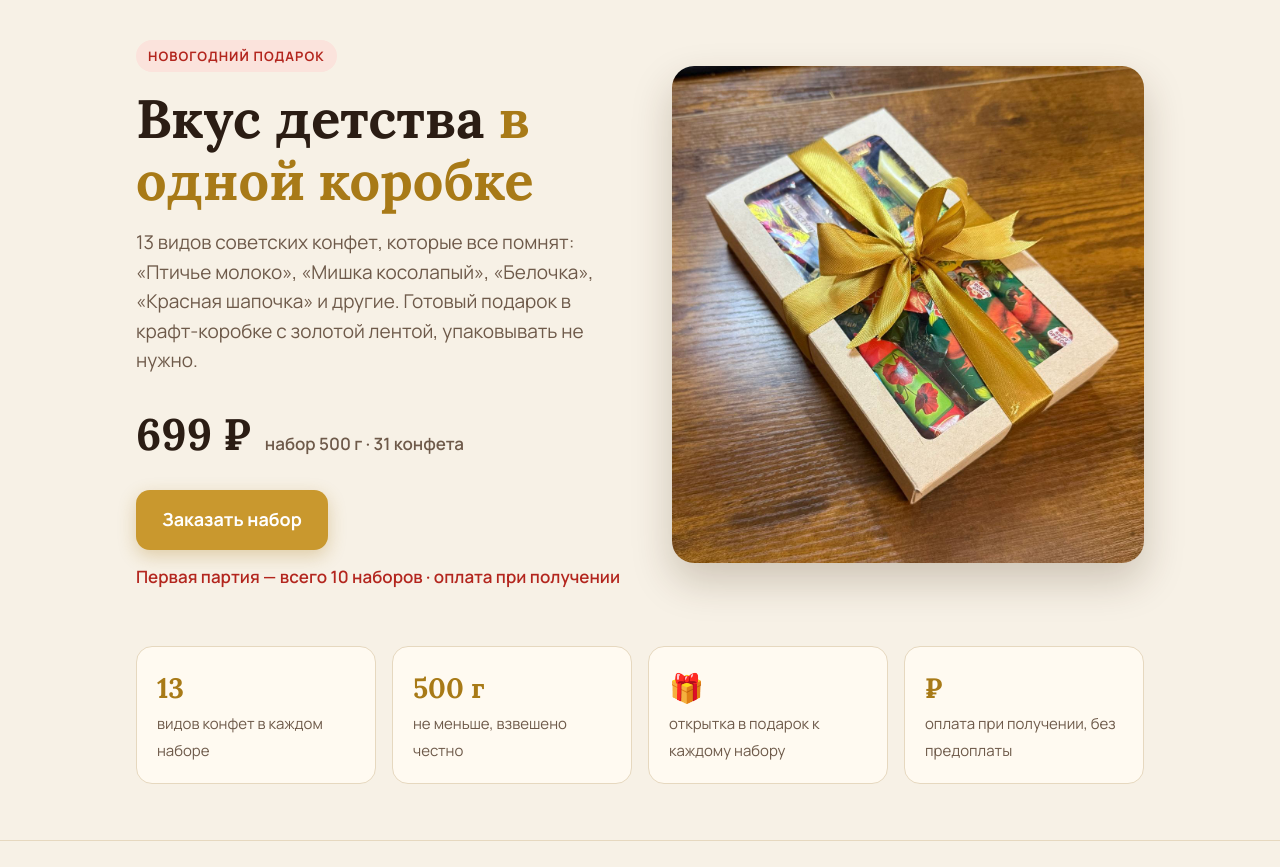
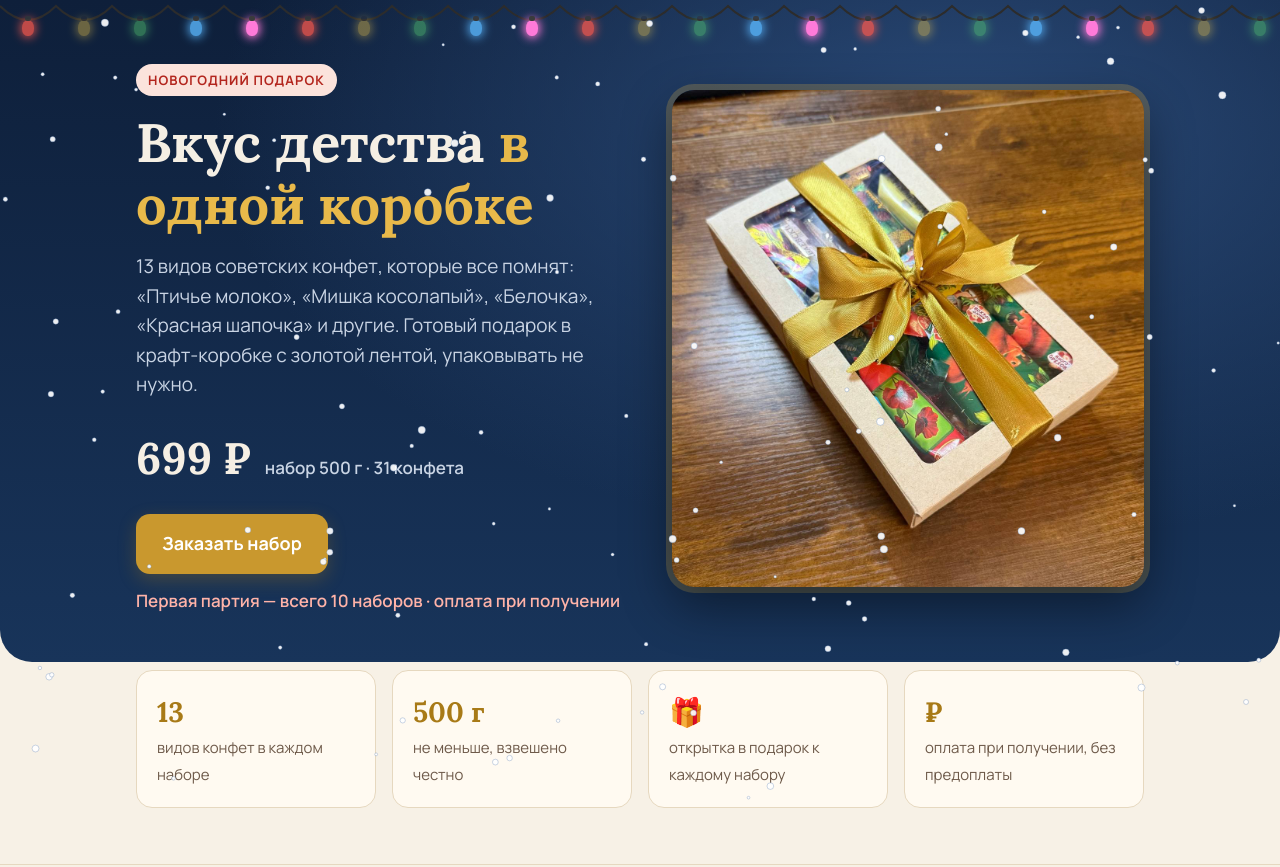
Before and after one commit to 666zhurkin228-alt/konfety-landing, a plain HTML site: page index.html in a window 1280 px wide. Shown: the top 867 px of the page. Drawn offline with Linux system fonts and the light colour scheme.

Commit message:
Новогодний дизайн: ночная шапка, гирлянда, падающий снег
Co-Authored-By: Claude Opus 5.5 <noreply@anthropic.com>

```diff
--- a/index.html
+++ b/index.html
@@ -87,6 +87,32 @@
   .cta p{opacity:.9;margin:0 0 22px}
   footer{text-align:center;color:var(--muted);font-size:14px;padding:0 0 36px}
 
+  /* New Year: night hero */
+  .hero{position:relative;overflow:hidden;color:#f5efe4;
+    background:radial-gradient(ellipse at 75% 20%,#2a4a78 0%,transparent 55%),linear-gradient(180deg,#0e1f3a 0%,#18345a 100%);
+    padding-top:64px;border-radius:0 0 32px 32px}
+  .hero .lead{color:#c9d4e4}
+  .hero .weight{color:#c9d4e4}
+  .hero .stock{color:#ffb3a8}
+  .hero h1 em{color:#e8b94a}
+  .hero .hero-photo{box-shadow:0 18px 50px rgba(0,0,0,.45),0 0 0 6px rgba(232,185,74,.25)}
+
+  /* Garland */
+  .garland{position:absolute;left:0;right:0;top:0;height:46px;pointer-events:none}
+  .garland svg{position:absolute;inset:0;width:100%;height:100%}
+  .bulb{position:absolute;width:12px;height:16px;border-radius:50% 50% 45% 45%;transform:translateX(-50%);
+    box-shadow:0 0 10px 2px currentColor;background:currentColor;animation:twinkle 1.8s ease-in-out infinite}
+  .bulb::before{content:"";position:absolute;left:3px;top:-4px;width:6px;height:5px;background:#3b3b3b;border-radius:2px}
+  @keyframes twinkle{0%,100%{opacity:1}50%{opacity:.35}}
+
+  /* Snow */
+  #snow{position:fixed;inset:0;width:100%;height:100%;pointer-events:none;z-index:5}
+
+  @media (prefers-reduced-motion:reduce){
+    .bulb{animation:none}
+    #snow{display:none}
+  }
+
   /* Order form */
   .order{display:grid;grid-template-columns:1fr 1fr;gap:28px;text-align:left;align-items:start;margin-top:8px}
   .order label{display:block;font-weight:600;margin-bottom:8px}
@@ -110,7 +136,7 @@
   .sticky{display:none}
 
   @media (max-width:820px){
-    .hero{padding:24px 0 32px}
+    .hero{padding:58px 0 32px;border-radius:0 0 24px 24px}
     .hero-grid,.comp-grid{grid-template-columns:1fr;gap:26px}
     .hero-photo{order:-1}
     .features{grid-template-columns:repeat(2,1fr)}
@@ -126,6 +152,7 @@
 <body>
 
 <header class="hero">
+  <div class="garland" id="garland" aria-hidden="true"></div>
   <div class="wrap hero-grid">
     <div>
       <span class="eyebrow">Новогодний подарок</span>
@@ -316,5 +343,66 @@
 
   update();
 </script>
+
+<canvas id="snow" aria-hidden="true"></canvas>
+<script>
+  // Гирлянда: провод-дуги и лампочки по ширине экрана
+  (function () {
+    var g = document.getElementById("garland");
+    var colors = ["#ff5a4e", "#ffd34e", "#5ee07a", "#5ab8ff", "#ff7ad9"];
+    function build() {
+      var w = g.clientWidth, step = 56, n = Math.ceil(w / step) + 1, sag = 14, html = "";
+      var path = "M0 6";
+      for (var i = 0; i < n; i++) {
+        var x0 = i * step, x1 = x0 + step;
+        path += " Q" + (x0 + step / 2) + " " + (6 + sag * 2) + " " + x1 + " 6";
+        var c = colors[i % colors.length];
+        html += '<span class="bulb" style="left:' + (x0 + step / 2) + 'px;top:' + (6 + sag) + 'px;color:' + c +
+                ';animation-delay:' + ((i % 5) * 0.35) + 's"></span>';
+      }
+      g.innerHTML = '<svg viewBox="0 0 ' + w + ' 46" preserveAspectRatio="none"><path d="' + path +
+                    '" fill="none" stroke="#2c2c2c" stroke-width="2"/></svg>' + html;
+    }
+    build();
+    var t; window.addEventListener("resize", function () { clearTimeout(t); t = setTimeout(build, 150); });
+  })();
+
+  // Снег
+  (function () {
+    if (window.matchMedia && window.matchMedia("(prefers-reduced-motion: reduce)").matches) return;
+    var cv = document.getElementById("snow"), ctx = cv.getContext("2d");
+    var W, H, dpr, flakes = [];
+    function resize() {
+      dpr = Math.min(window.devicePixelRatio || 1, 2);
+      W = window.innerWidth; H = window.innerHeight;
+      cv.width = W * dpr; cv.height = H * dpr;
+      ctx.setTransform(dpr, 0, 0, dpr, 0, 0);
+      var target = Math.min(110, Math.round(W / 11));
+      while (flakes.length < target) flakes.push(make(true));
+      flakes.length = target;
+    }
+    function make(anyY) {
+      return { x: Math.random() * W, y: anyY ? Math.random() * H : -10,
+               r: 1.2 + Math.random() * 2.6, vy: 0.35 + Math.random() * 0.9,
+               sway: Math.random() * Math.PI * 2, sw: 0.004 + Math.random() * 0.01 };
+    }
+    function tick() {
+      ctx.clearRect(0, 0, W, H);
+      ctx.fillStyle = "rgba(255,255,255,.92)";
+      ctx.strokeStyle = "rgba(110,140,185,.45)";
+      ctx.lineWidth = 0.8;
+      for (var i = 0; i < flakes.length; i++) {
+        var f = flakes[i];
+        f.y += f.vy; f.sway += f.sw; f.x += Math.sin(f.sway) * 0.5;
+        if (f.y > H + 10) flakes[i] = f = make(false);
+        if (f.x < -10) f.x = W + 10; else if (f.x > W + 10) f.x = -10;
+        ctx.beginPath(); ctx.arc(f.x, f.y, f.r, 0, Math.PI * 2); ctx.fill(); ctx.stroke();
+      }
+      requestAnimationFrame(tick);
+    }
+    window.addEventListener("resize", resize);
+    resize(); tick();
+  })();
+</script>
 </body>
 </html>
```
